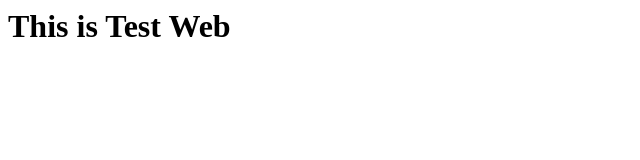
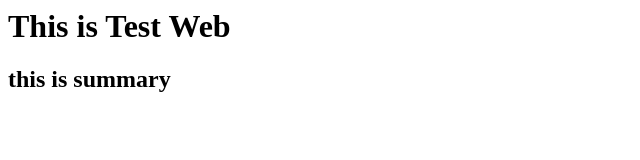
Before and after one commit to kitrao/kitDevOps, a plain HTML site: page index.html in a window 1280 px wide. Shown: the whole page, without its empty margins (0-640 px from the left). Drawn offline with Linux system fonts and the light colour scheme.

Commit message:
file updated

```diff
--- a/index.html
+++ b/index.html
@@ -1 +1,2 @@
 <h1>This is Test Web</h1>
+<h2>this is summary</h2>
```
